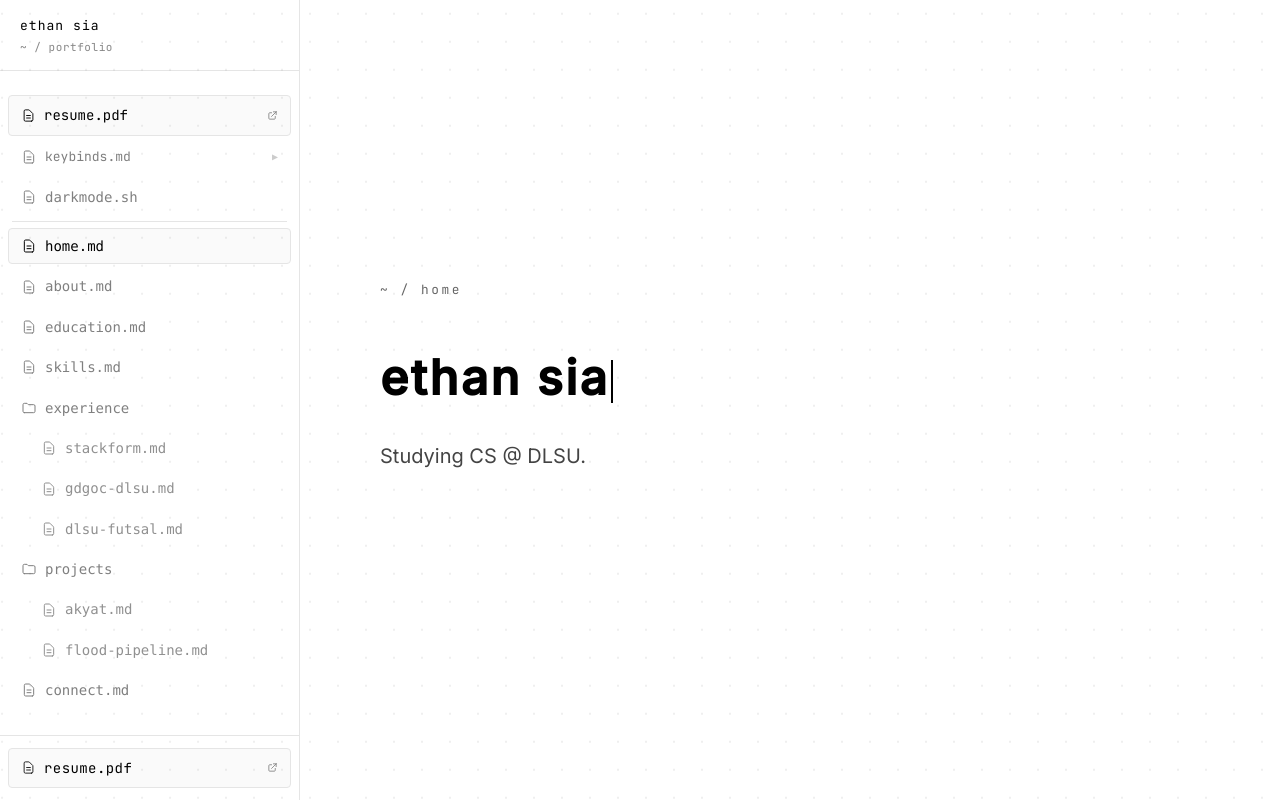
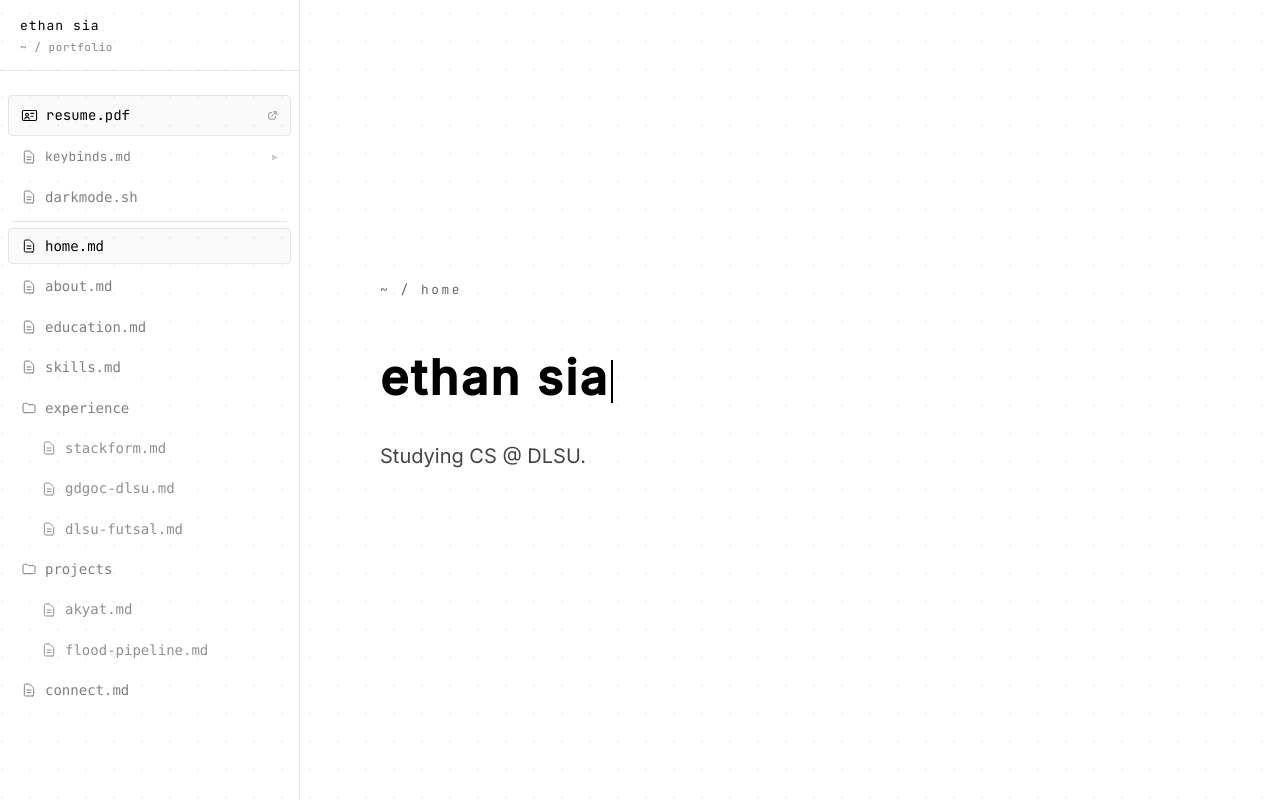
Before and after one commit to jdsia/Web-Portfolio, a Next.js app: page / in a window 1280 px wide. Built offline with nearby package versions, Linux system fonts and the light colour scheme.

Commit message:
fix: fixed sidebar

```diff
--- a/app/components/Sidebar.tsx
+++ b/app/components/Sidebar.tsx
@@ -101,8 +101,10 @@ export default function Sidebar({ activeSection, onNavigate, theme, onToggleThem
               textDecoration: "none",
             }}
           >
-            <svg width="15" height="15" viewBox="0 0 24 24" fill="none" stroke="currentColor" strokeWidth="1.5" style={{ flexShrink: 0 }}>
-              <path strokeLinecap="round" strokeLinejoin="round" d="M9 12h6m-6 4h6m2 5H7a2 2 0 01-2-2V5a2 2 0 012-2h5.586a1 1 0 01.707.293l5.414 5.414a1 1 0 01.293.707V19a2 2 0 01-2 2z" />
+            <svg width="17" height="17" viewBox="0 0 24 24" fill="none" stroke="currentColor" strokeWidth="1.5" style={{ flexShrink: 0 }}>
+              <rect x="2" y="5" width="20" height="14" rx="2" strokeLinejoin="round" />
+              <circle cx="8.5" cy="11" r="2" />
+              <path strokeLinecap="round" strokeLinejoin="round" d="M14 9h4M14 13h3M5.5 17c0-1.5 1.3-2.5 3-2.5s3 1 3 2.5" />
             </svg>
             <span style={{ fontFamily: "var(--font-jetbrains-mono), monospace" }}>resume.pdf</span>
             <svg width="11" height="11" viewBox="0 0 24 24" fill="none" stroke="currentColor" strokeWidth="2" className="ml-auto" style={{ opacity: 0.45 }}>
@@ -223,31 +225,6 @@ export default function Sidebar({ activeSection, onNavigate, theme, onToggleThem
 
       </nav>
 
-      {/* Pinned resume — emphasized sticky footer */}
-      <div style={{ borderTop: "1px solid var(--card-border)", padding: "12px 8px" }}>
-        <a
-          href="https://drive.google.com/drive/u/0/folders/135D34vp7vVqp8yJuy76m2zc0nDOTtOgZ"
-          target="_blank"
-          rel="noopener noreferrer"
-          className="flex items-center gap-2 px-3 py-2 mx-0 rounded text-[14px] font-mono select-none cursor-pointer transition-all duration-150 hover:opacity-80"
-          style={{
-            backgroundColor: "var(--btn-secondary-bg)",
-            border: "1px solid var(--card-border)",
-            color: "var(--foreground)",
-            textDecoration: "none",
-          }}
-        >
-          {/* PDF icon */}
-          <svg width="15" height="15" viewBox="0 0 24 24" fill="none" stroke="currentColor" strokeWidth="1.5" style={{ flexShrink: 0, opacity: 0.9 }}>
-            <path strokeLinecap="round" strokeLinejoin="round" d="M9 12h6m-6 4h6m2 5H7a2 2 0 01-2-2V5a2 2 0 012-2h5.586a1 1 0 01.707.293l5.414 5.414a1 1 0 01.293.707V19a2 2 0 01-2 2z" />
-          </svg>
-          <span style={{ fontFamily: "var(--font-jetbrains-mono), monospace", letterSpacing: "0.03em" }}>resume.pdf</span>
-          {/* External link arrow */}
-          <svg width="11" height="11" viewBox="0 0 24 24" fill="none" stroke="currentColor" strokeWidth="2" className="ml-auto" style={{ opacity: 0.45 }}>
-            <path strokeLinecap="round" strokeLinejoin="round" d="M10 6H6a2 2 0 00-2 2v10a2 2 0 002 2h10a2 2 0 002-2v-4M14 4h6m0 0v6m0-6L10 14" />
-          </svg>
-        </a>
-      </div>
     </aside>
   );
 }
```
